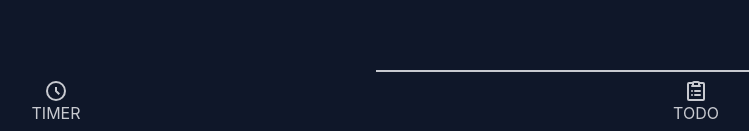
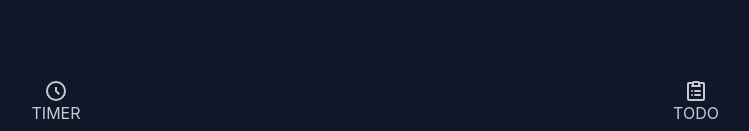
Before and after one commit to oussama23eliot/Todo-Timer, a React (Create React App) app: page /todo in a window 1280 px wide. Shown: the part 666-797 px from the top of the page, without its empty margins (264-1013 px from the left). Built offline with nearby package versions, Linux system fonts and the light colour scheme.

Commit message:
url bug fixed 10

```diff
--- a/src/components/navbar.jsx
+++ b/src/components/navbar.jsx
@@ -4,14 +4,14 @@ import Todo from '../pages/Todo'
 
 
 export default function Navbar() {
-    const [url, setUrl] = useState('')
+    const [url, setUrl] = useState('/Todo-Timer/todo')
 
     useEffect(()=>{
         setUrl(window.location.pathname);
     },[])
     return (
         <div className="btm-nav z-40 ">
-            <Link to="/timer" className= {url=="/timer"?'active':'w-full'} onClick={()=>{setUrl('/timer');}}>
+            <Link to="/Todo-Timer/timer" className= {url=="/Todo-Timer/timer"?'active':'w-full'} onClick={()=>{setUrl('/Todo-Timer/timer');}}>
                 <button className='flex flex-col justify-center items-center' >
                     <svg className="w-5 h-5 " stroke="currentColor" aria-hidden="true" xmlns="http://www.w3.org/2000/svg" fill="none" viewBox="0 0 20 20">
                         <path stroke="currentColor" strokeLinejoin="round" strokeWidth="2" d="M10 6v4l3.276 3.276M19 10a9 9 0 1 1-18 0 9 9 0 0 1 18 0Z" />
@@ -20,7 +20,7 @@ export default function Navbar() {
                 </button>
             </Link>
 
-            <Link to="/todo" className={url=="/todo"?'active':"w-full"} onClick={()=>{setUrl('/todo');}}>
+            <Link to="/Todo-Timer/todo" className={url=="/Todo-Timer/todo"?'active':"w-full"} onClick={()=>{setUrl('/Todo-Timer/todo');}}>
                 <button className="flex  flex-col justify-center items-center" >
                     <svg className="w-5 h-5 " aria-hidden="true" xmlns="http://www.w3.org/2000/svg" stroke="currentColor" width="18" height="20" fill="none" viewBox="0 0 18 20" >
                         <path stroke="currentColor" strokeLinecap="round" strokeWidth="2" d="M12 2h4a1 1 0 0 1 1 1v15a1 1 0 0 1-1 1H2a1 1 0 0 1-1-1V3a1 1 0 0 1 1-1h4m6 0v3H6V2m6 0a1 1 0 0 0-1-1H7a1 1 0 0 0-1 1M5 5h8m-5 5h5m-8 0h.01M5 14h.01M8 14h5" />
--- a/src/layouts/PubliLayout.jsx
+++ b/src/layouts/PubliLayout.jsx
@@ -7,7 +7,7 @@ export default function PubliLayout({ children, ...attr }) {
     return (
         <div className='scroll-smooth pb-20'>
             <Navbar />
-            {children}
+            <Outlet/>
         </div>
 
     )
```
